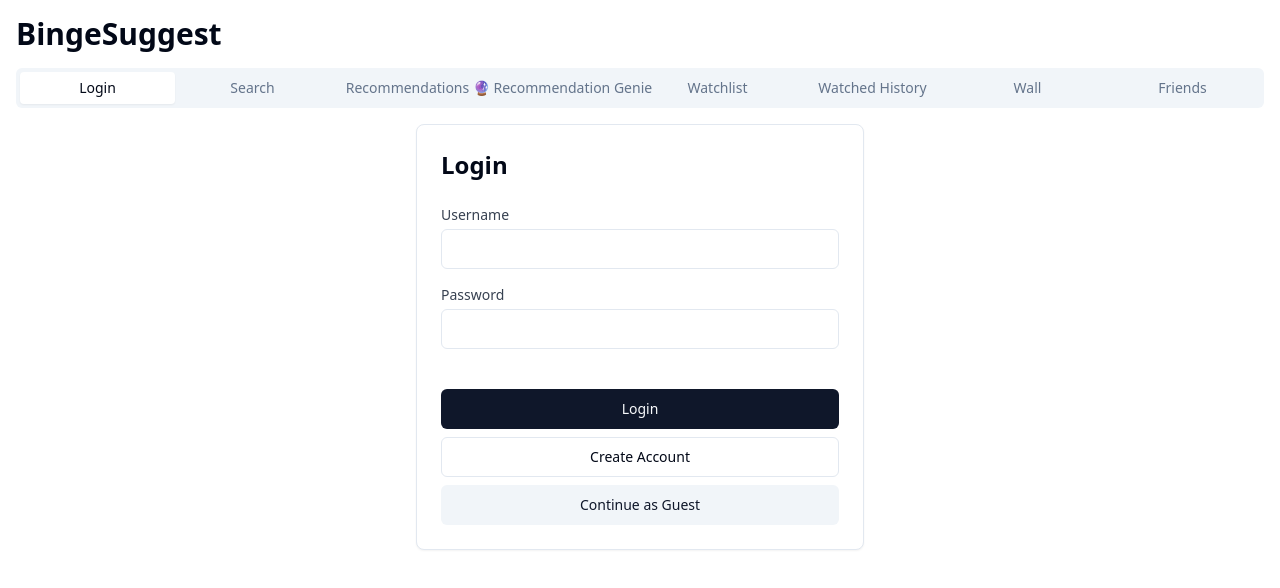
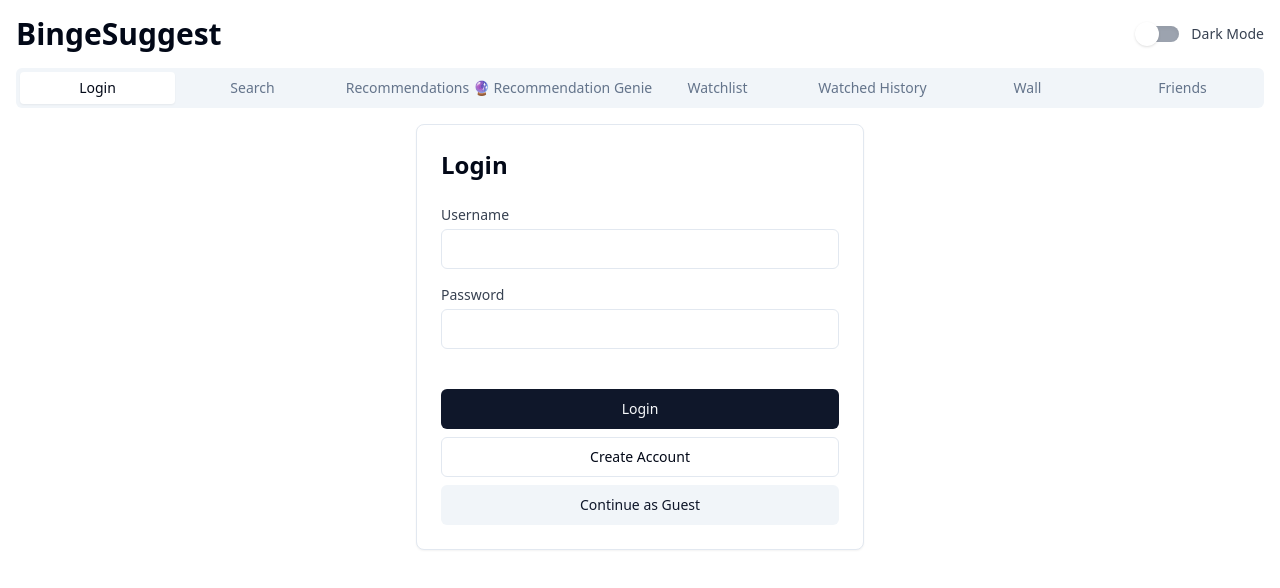
Before and after one commit to CSC510-Group18/BingeSuggest-next, a React (Vite) app in the folder frontend/: page / in a window 1280 px wide. Shown: the top 588 px of the page. Built offline with nearby package versions, Linux system fonts and the light colour scheme.

Commit message:
Add dark mode toggle functionality to the app

```diff
--- a/frontend/src/artifact-component.tsx
+++ b/frontend/src/artifact-component.tsx
@@ -1214,6 +1214,17 @@ const RecommendationGenieTab: React.FC = () => {
 
 const App = () => {
   const [user, setUser] = useState(null);
+  // Add dark mode state
+  const [darkMode, setDarkMode] = useState(false);
+
+  useEffect(() => {
+    // Toggle dark class on html element based on darkMode
+    if (darkMode) {
+      document.documentElement.classList.add("dark");
+    } else {
+      document.documentElement.classList.remove("dark");
+    }
+  }, [darkMode]);
 
   useEffect(() => {
     //  could check for a session cookie here to auto-login
@@ -1234,9 +1245,25 @@ const App = () => {
 
   return (
     <div className="container mx-auto p-4">
-      <h1 className="text-3xl font-bold mb-4">BingeSuggest</h1>
+      <div className="flex justify-between items-center mb-4">
+        <h1 className="text-3xl font-bold">BingeSuggest</h1>
+        <div className="flex items-center space-x-2">
+          {/* Dark mode toggle */}
+          <label className="flex items-center cursor-pointer">
+            <div className="relative">
+              <input
+                type="checkbox"
+                className="sr-only"
+                checked={darkMode}
+                onChange={() => setDarkMode(!darkMode)}
+              />
+              <div className="w-10 h-4 bg-gray-400 rounded-full shadow-inner"></div>
+              <div className="dot absolute w-6 h-6 bg-white rounded-full shadow -left-1 -top-1 transition"></div>
+            </div>
+            <span className="ml-3 text-sm text-gray-700">Dark Mode</span>
+          </label>
+          {/* ...existing logout code... */}
           {user && (
-        <div className="mb-4 flex justify-end">
             <AlertDialog>
               <AlertDialogTrigger asChild>
                 <Button variant="outline">Logout</Button>
@@ -1256,15 +1283,17 @@ const App = () => {
                 </AlertDialogFooter>
               </AlertDialogContent>
             </AlertDialog>
+          )}
         </div>
-      )}
-
+      </div>
       <Tabs defaultValue={user ? "search" : "login"} className="w-full">
         <TabsList className="grid w-full grid-cols-8 mb-4">
           {!user && <TabsTrigger value="login">Login</TabsTrigger>}
           <TabsTrigger value="search">Search</TabsTrigger>
           <TabsTrigger value="recommendations">Recommendations</TabsTrigger>
-          <TabsTrigger value="recommendationGenie">🔮 Recommendation Genie</TabsTrigger>
+          <TabsTrigger value="recommendationGenie">
+            🔮 Recommendation Genie
+          </TabsTrigger>
           <TabsTrigger value="watchlist">Watchlist</TabsTrigger>
           <TabsTrigger value="watched_history">Watched History</TabsTrigger>
           <TabsTrigger value="wall">Wall</TabsTrigger>
```
Lines whose indentation alone changed are shown as unchanged.
